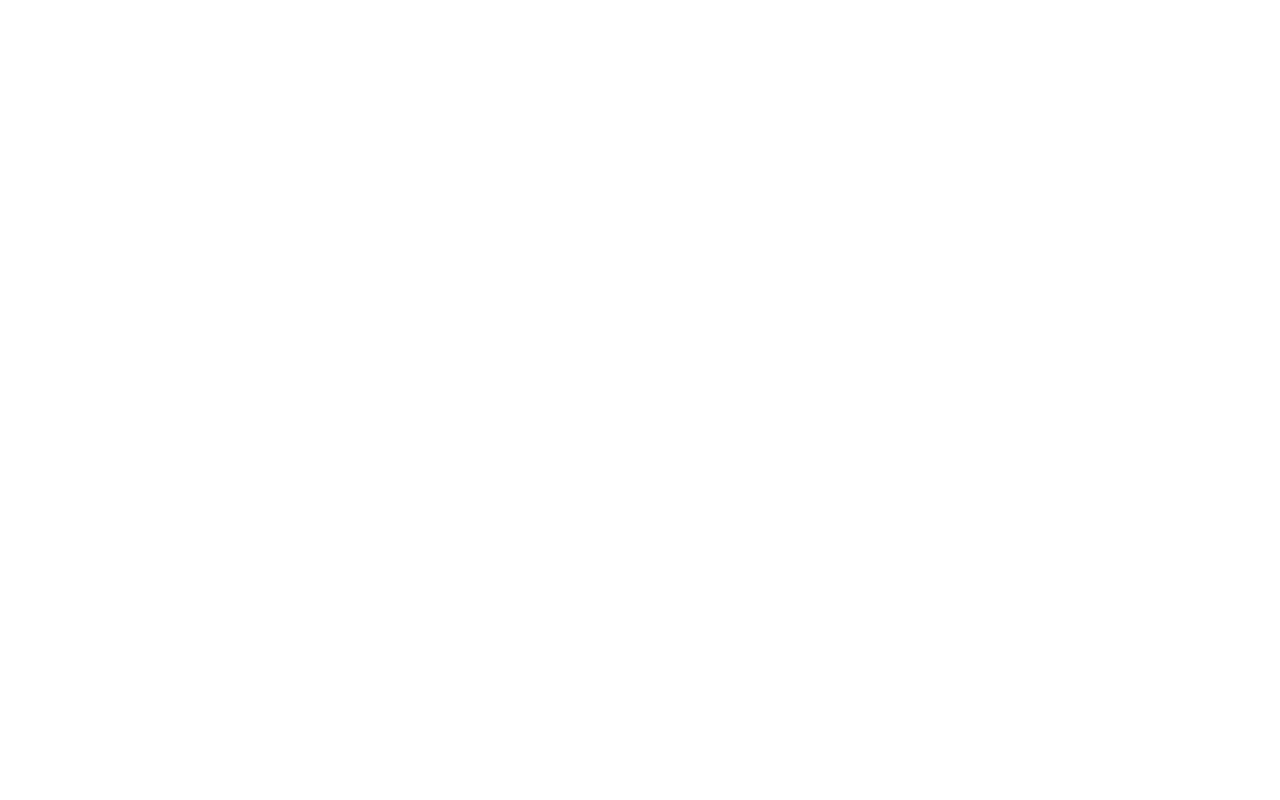
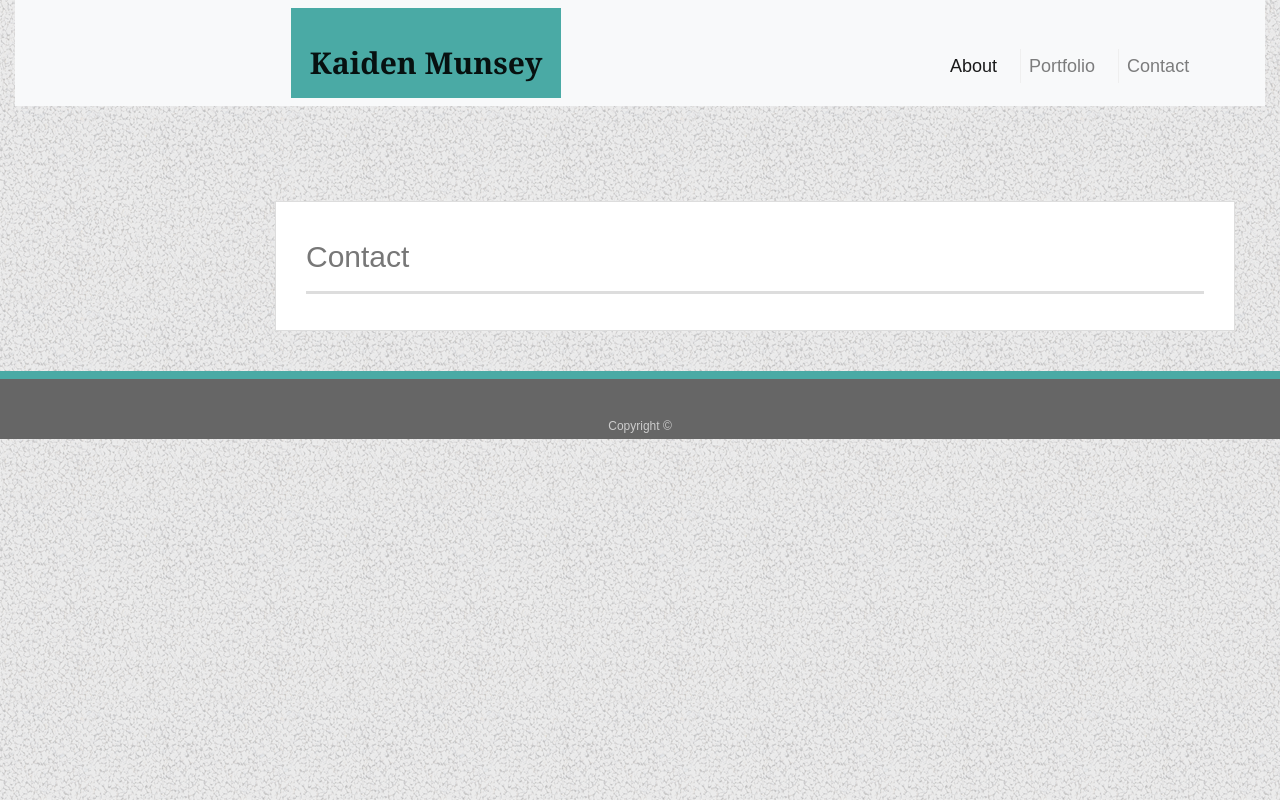
Before and after one commit to kaiden-m7/Bootstrap-Portfolio, a plain HTML site: page contact.html in a window 1280 px wide. Drawn offline with nearby package versions, Linux system fonts and the light colour scheme.

Commit message:
<creating boxes for portfolio>

```diff
--- a/contact.html
+++ b/contact.html
@@ -0,0 +1,48 @@
+<!DOCTYPE html>
+<html lang="eng">
+
+<head>
+<meta charset="UTF-8" />
+<title>Bootstrap Portfolio</title>
+<meta name="viewport" content="width=device-width, initial-scale=1">
+<link rel="stylesheet" href="css/reset.css" media="screen"/>
+<link rel="stylesheet" href="https://stackpath.bootstrapcdn.com/bootstrap/4.4.1/css/bootstrap.min.css" integrity="sha384-Vkoo8x4CGsO3+Hhxv8T/Q5PaXtkKtu6ug5TOeNV6gBiFeWPGFN9MuhOf23Q9Ifjh" crossorigin="anonymous">
+<link rel="stylesheet" type="text/css" href="css/style.css">
+</head>
+
+
+<body>
+<div id="master-nav">
+  <div class="container-fluid">
+    <nav class="navbar navbar-expand-lg navbar-light bg-light">
+        <a class="navbar-brand kaidenNav" href="index.html">Kaiden Munsey</a>
+        <button class="navbar-toggler" type="button" data-toggle="collapse" data-target="#navbarNavAltMarkup" aria-controls="navbarNavAltMarkup" aria-expanded="false" aria-label="Toggle navigation">
+          <span class="navbar-toggler-icon"></span>
+        </button>
+        <div class="collapse navbar-collapse" id="navbarNavAltMarkup">
+          <div class="navbar-nav">
+            <a class="nav-item nav-link active" href="index.html">About <span class="sr-only">(current)</span></a>
+            <a class="nav-item nav-link" href="portfolio.html">Portfolio</a>
+            <a class="nav-item nav-link" href="contact.html">Contact</a>
+          </div>
+        </div>
+      </nav>
+  </div>
+</div>
+
+<div class="row" id="main-container">
+    <div class="col-sm-12" id="topTitle">
+      <h1>Contact</h1>
+    </div>
+
+
+
+
+
+<footer class="container-fluid" id="footerK">
+    <p>Copyright &copy; </p>
+  </footer>
+
+
+</body>
+</html>
--- a/css/style.css
+++ b/css/style.css
@@ -113,6 +113,8 @@ h1 {
     padding: 10px;
     width: 60%;
     margin: 0;
+    word-wrap: break-word;
+
 
 }
 
@@ -126,10 +128,11 @@ h1 {
     background: #666666;
     border-top: 8px solid #4aaaa5;
     height: 50px;
+
 }
 
    /* portfolio css */
-#portTitle {
+#topTitle {
     float: right;
     width: 100%;
     max-width: 960px;
@@ -145,6 +148,7 @@ h1 {
     width: 274px;
     margin: 20px 0 25px;
     overflow: auto;
+    padding: 40px;
 }
 
 .col-sm-6 img {
```
Also changed, not shown: portfolio.html (+10 -1 lines).
